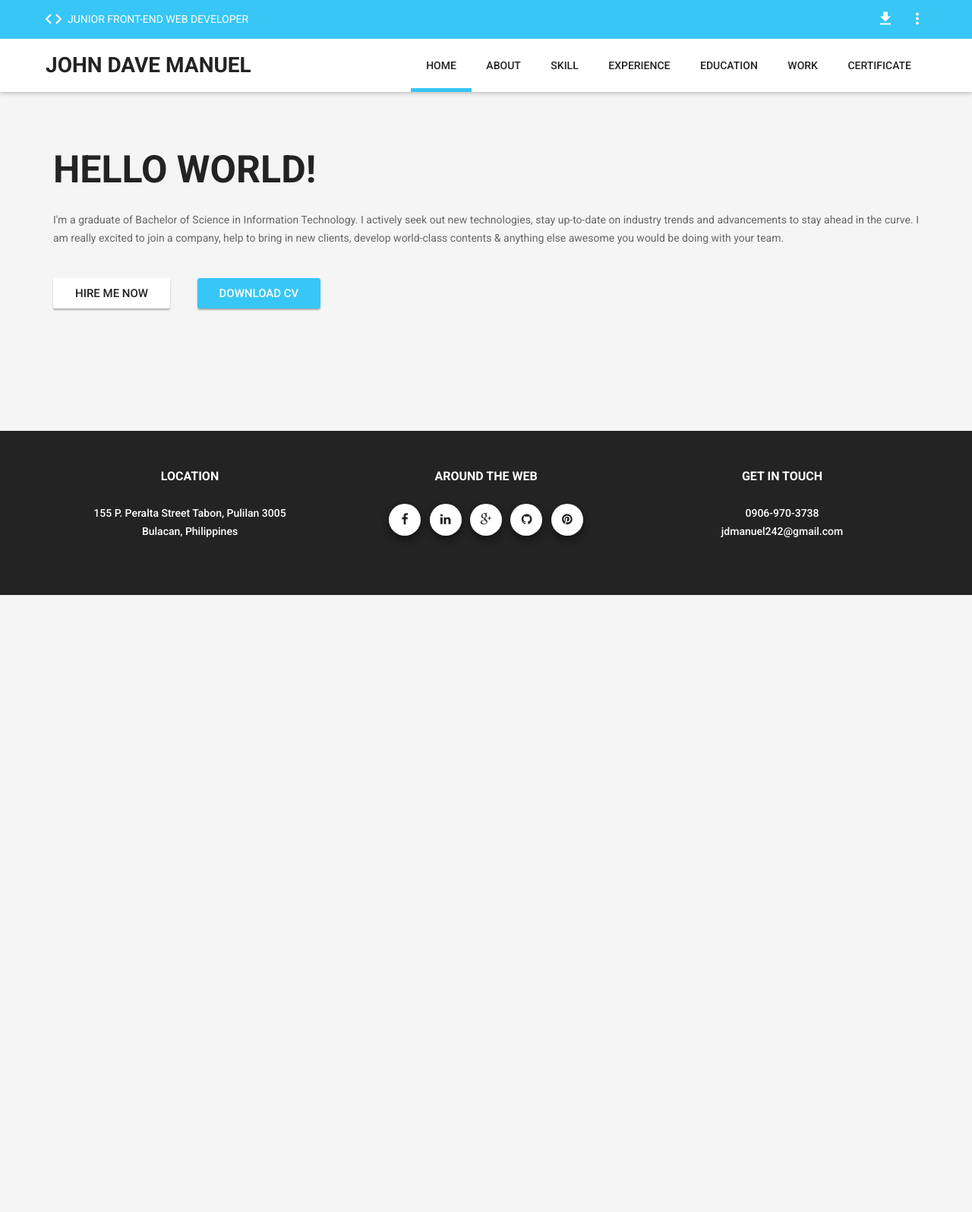
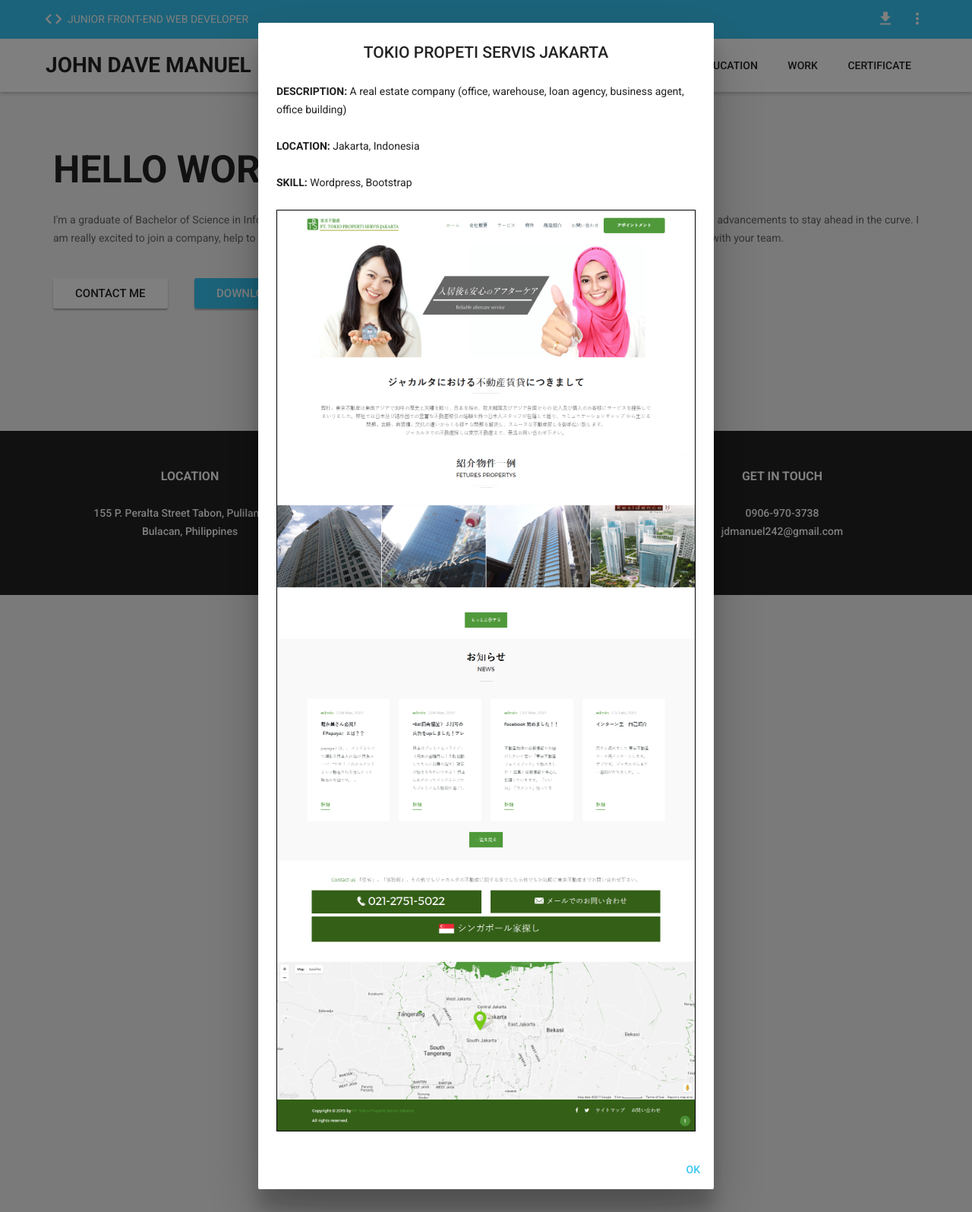
Before and after one commit to fildenn/portfolio, a PHP site: page / in a window 1280 px wide, after a click on "TOKIO PROPERTI SERVIS JAKARTA". Shown: the whole page at 76% size. Run offline with PHP 8.4, Linux system fonts and the light colour scheme; some libraries are stand-ins or nearby versions.

Commit message:
add work details add skills

```diff
--- a/css/style.css
+++ b/css/style.css
@@ -2346,3 +2346,8 @@
   .item img {
   	height: 250px !important;
   }
+
+
+  .site-img {
+  	border:1px solid black;
+  }
--- a/index.html
+++ b/index.html
@@ -267,11 +267,11 @@
 		</div><!-- modal-dialog -->
 </div><!-- modal -->
 
-<div class="modal" id="modalChat" tabindex="-1" aria-labelledby="myModalLabel-2" data-backdrop="static">
+<div class="modal" id="modalbote" tabindex="-1" aria-labelledby="myModalLabel-2" data-backdrop="static">
 		<div class="modal-dialog" role="document">
 			<div class="modal-content">
 				<div class="modal-header">
-					<h4 class="modal-title" id="myModalLabel-2">Chat Messaging</h4>
+					<h4 class="modal-title" id="myModalLabel-2">BOTE - Beauty SNS Mobile Application</h4>
 				</div>
 			<div class="modal-body">
 		       <p><strong>Description:</strong> An application that simulates sending messages like chat. </p>
@@ -295,23 +295,17 @@
 		</div><!-- modal-dialog -->
 </div><!-- modal -->
 
-<div class="modal" id="modalCalculator" tabindex="-1" aria-labelledby="myModalLabel-3" data-backdrop="static">
+<div class="modal" id="modaltokio" tabindex="-1" aria-labelledby="myModalLabel-3" data-backdrop="static">
 		<div class="modal-dialog" role="document">
 			<div class="modal-content">
 				<div class="modal-header">
-					<h4 class="modal-title" id="myModalLabel-3">Calculator</h4>
+					<h4 class="modal-title" id="myModalLabel-3">Tokio Propeti Servis Jakarta</h4>
 				</div>
 			<div class="modal-body">
-  				<p><strong>Description:</strong> An application that performs basic math operations.</p>
-      			<p><strong>Team Size:</strong> Individual</p>
-                <p><strong>Role Played:</strong> Developer</p>
-                <p><strong>Skills Used:</strong> HTML-CSS-JAVASCRIPT</p>
-                <strong>Features:</strong>
-                <br>
-		        <li>Add</li>
-		        <li>Subtract</li>
-		        <li>Multiply</li>
-		        <li>Divide</li>
+  				<p><strong>DESCRIPTION:</strong> A real estate company (office, warehouse, loan agency, business agent, office building)</p>
+      			<p><strong>LOCATION:</strong> Jakarta, Indonesia</p>
+                <p><strong>SKILL:</strong> Wordpress, Bootstrap</p>
+                <img class ="img-responsive  site-img" src="images/work/Tokio Properti Servis Jakarta.png">
 			</div>
 				<div class="modal-footer">
 					<!-- <button type="button" class="btn btn-dialog" data-dismiss="modal">Cancel</button> -->
@@ -321,20 +315,17 @@
 		</div><!-- modal-dialog -->
 </div><!-- modal -->
 
-<div class="modal" id="modalSMS" tabindex="-1" aria-labelledby="myModalLabel-4" data-backdrop="static">
+<div class="modal" id="modalonetaplifestyle" tabindex="-1" aria-labelledby="myModalLabel-3" data-backdrop="static">
 		<div class="modal-dialog" role="document">
 			<div class="modal-content">
 				<div class="modal-header">
-					<h4 class="modal-title" id="myModalLabel-4">SMS Application</h4>
+					<h4 class="modal-title" id="myModalLabel-3">One Tap Lifestyle</h4>
 				</div>
 			<div class="modal-body">
-		       <p><strong>Description:</strong> An application that can be used in sending messages in a mobile phone.</p>
-		       <p><strong>Team Size:</strong> Individual</p>
-		       <p><strong>Role Played:</strong> Developer</p>
-		       <p><strong>Skills Used:</strong> PHP</p>
-		      <strong>Feature:</strong>
-		      <br>
-		        <li>Send SMS to any PH mobile number.</li>
+  				<p><strong>DESCRIPTION:</strong> Online store that sells Karel Capek Tea from Japan</p>
+      			<p><strong>LOCATION:</strong> Singapore</p>
+                <p><strong>SKILL:</strong> OpenCart, Bootstrap</p>
+                <img class="img-responsive site-img" src="images/work/One Tap LifeStyle.png">
 			</div>
 				<div class="modal-footer">
 					<!-- <button type="button" class="btn btn-dialog" data-dismiss="modal">Cancel</button> -->
@@ -344,23 +335,17 @@
 		</div><!-- modal-dialog -->
 </div><!-- modal -->
 
-<div class="modal" id="modalPHP" tabindex="-1" aria-labelledby="myModalLabel-5" data-backdrop="static">
+<div class="modal" id="modalagex" tabindex="-1" aria-labelledby="myModalLabel-3" data-backdrop="static">
 		<div class="modal-dialog" role="document">
 			<div class="modal-content">
 				<div class="modal-header">
-					<h4 class="modal-title" id="myModalLabel-5">PHP CRUD Application</h4>
+					<h4 class="modal-title" id="myModalLabel-3">Agex International</h4>
 				</div>
 			<div class="modal-body">
-		       <p><strong>Description:</strong> An application that practices CREATE,READ,UPDATE & DELETE operations. </p>
-		       <p><strong>Team Size:</strong> Individual</p>
-		       <p><strong>Role Played:</strong> Developer</p>
-		       <p><strong>Skills Used:</strong> HTML-CSS-JAVASCRIPT-PHP</p>
-		      <strong>Features:</strong>
-		      <br>
-		        <li>View Records</li>
-		        <li>Add New Records</li>
-		        <li>Edit Existing Records</li>
-		        <li>Delete Records</li>
+  				<p><strong>DESCRIPTION:</strong> A company offers business consulting, executive protection and company credits reports</p>
+      			<p><strong>LOCATION:</strong> Tokyo, Japan</p>
+                <p><strong>SKILL:</strong> Concrete5, Foundation</p>
+                <img class ="img-responsive site-img" src="images/work/Agex International.png">
 			</div>
 				<div class="modal-footer">
 					<!-- <button type="button" class="btn btn-dialog" data-dismiss="modal">Cancel</button> -->
@@ -370,24 +355,17 @@
 		</div><!-- modal-dialog -->
 </div><!-- modal -->
 
-<div class="modal" id="modalAngular" tabindex="-1" aria-labelledby="myModalLabel-6" data-backdrop="static">
+<div class="modal" id="modalsoftbank" tabindex="-1" aria-labelledby="myModalLabel-3" data-backdrop="static">
 		<div class="modal-dialog" role="document">
 			<div class="modal-content">
 				<div class="modal-header">
-					<h4 class="modal-title" id="myModalLabel-6">Angular JS CRUD Application</h4>
+					<h4 class="modal-title" id="myModalLabel-3">Softbank Telecom Indonesia</h4>
 				</div>
 			<div class="modal-body">
-		       <p><strong>Description:</strong> An application that practices CREATE,READ,UPDATE & DELETE operations. </p>
-		       <p><strong>Team Size:</strong> Individual</p>
-		       <p><strong>Role Played:</strong> Developer</p>
-		      <p><strong>Skills Used:</strong> ANGULAR-BOOTSTRAP</p>
-		      <strong>Features:</strong>
-		      <br>
-		        <li>View Records</li>
-		        <li>Add New Records</li>
-		        <li>Edit Existing Records</li>
-		        <li>Delete Records</li>
-		        <li>Simple UI using Bootstrap</li>
+  				<p><strong>DESCRIPTION:</strong> A company provides information & communication technology development, broadband, and telephone services. Softbank Telecom offers communication solutions to individuals and companies.</p>
+      			<p><strong>LOCATION:</strong> Jakarta, Indonesia</p>
+                <p><strong>SKILL:</strong> Bootstarp, Wordpress</p>
+                <img class ="img-responsive site-img" src="images/work/Softbank Indonesia.png">
 			</div>
 				<div class="modal-footer">
 					<!-- <button type="button" class="btn btn-dialog" data-dismiss="modal">Cancel</button> -->
@@ -397,115 +375,6 @@
 		</div><!-- modal-dialog -->
 </div><!-- modal -->
 
-<div class="modal" id="modalPinPointer" tabindex="-1" aria-labelledby="myModalLabel-7" data-backdrop="static">
-		<div class="modal-dialog" role="document">
-			<div class="modal-content">
-				<div class="modal-header">
-					<h4 class="modal-title" id="myModalLabel-7">Pin Pointer</h4>
-				</div>
-			<div class="modal-body">
-       <p><strong>Description:</strong> An application that can be used in emergency situations, combination of an Android app, a website and a hardware.</p>
-       <p><strong>Team Size:</strong> 6 members</p>
-       <p><strong>Role Played:</strong> Developer-Tester-Designer</p>
-       <p><strong>Skills Used:</strong> PHP-MYSQL-JAVA</p>
-       <!-- <p><strong>Website URL:</strong> <a target= "_blank" href="https://www.pinpointerbyjohndavemanuel.comuf.com"> Pin Pointer</a></p> -->
-       <!-- <p><strong>Android APK:</strong><a target= "_blank" href="downloadfileapk.php"> Pin Pointer.apk</a></p> -->
-			</div>
-				<div class="modal-footer">
-					<!-- <button type="button" class="btn btn-dialog" data-dismiss="modal">Cancel</button> -->
-					<button type="button"  data-dismiss="modal" class="btn btn-dialog">OK</button>
-				</div>
-			</div><!-- modal-content -->
-		</div><!-- modal-dialog -->
-</div><!-- modal -->
-
-<div class="modal" id="modalEmail" tabindex="-1" aria-labelledby="myModalLabel-8" data-backdrop="static">
-		<div class="modal-dialog" role="document">
-			<div class="modal-content">
-				<div class="modal-header">
-					<h4 class="modal-title" id="myModalLabel-8">E-mail Emulator</h4>
-				</div>
-			<div class="modal-body">
-			   <p><strong>Project Name:</strong> E-mail Emulator </p>
-		       <p><strong>Description:</strong> An application that emulates sending e-mails.</p>
-		       <p><strong>Team Size:</strong> 5 members</p>
-		       <p><strong>Role Played:</strong> Designer-Tester</p>
-		       <p><strong>Skills Used:</strong> PYTHON</p>
-		      <strong>Features:</strong>
-		      <br>
-		        <li>User registration</li>
-		        <p>a. Provide window/form for registration and log-in.<br/>
-		        b. Register an account with the following information: (Complete Name, user name, password and Email Address)<br/>
-		        c. Email address can be used once. d. Username must be 8-16 characters long(alphanumeric)<br/>
-		        e. Password must contain at least 1 uppercase character/letter (alphanumeric)</p>
-
-		        <li>Server</li>
-		        <p> a.The server can handle 4 or more client connections. <br/>
-		        b. The server will validate if the user account or email used for registration is existing or not. <br/>
-		        c.  If not, server will notify the user that he is currently using an existing account or email. d. <br/>
-		        d. If registration has been successfully made, server will add and save the new user’s account to a text file. And the new user may now use his account to log-in.  </p>
-
-		        <li>Log-in/Log-out</li>
-		        <p>a. If user wants to log-in, his account can be used by a single machine at a time. <br/>
-		         b. User can log-out his account. </p>
-
-		        <li>Email: </li>
-		        <p>a. Online users can compose and send messages to online users through their email address. You can provide icon for Compose Email. <br/>
-		           b. Online users can compose and send messages to offline users through their email address. <br/>
-		           c. If the user is online, notify the receiver that he has a new unread message from another online user. Provide counter to Inbox if necessary. <br/>
-		           d. If the recipient is offline, recipient will notify that he has Unread Messages on his INBOX, once he is online.  e. Provide counter on his Inbox, for the number of UNREAD MESSAGES. </p>
-
-		        <li>Emoticons</li>
-		        <p>a. The user may use string values to send emoticons </br>
-		           b. Provide Clickable icons </p>
-
-		        <li>Filter</li>
-		        <p>a. The server filters the messages sent by the user, if it contains a foul word, and convert it to random special characters. </p>
-
-
-		        <li>Skins/Themes</li>
-		        <p> a. Provide 3 or more themes. <br/>
-		         b. Users can change their themes/skins for their desired environment</p>
-
-		        <li>History</li>
-		        <p> a. The server captures and records all the online users provided their account names or email addresses. <br/>
-		            b. The servers capture user’s conversation, messages, emoticons, including the sender and the recipient. <br/>
-		            c. The server can capture users who changed their themes. </p>
-			</div>
-				<div class="modal-footer">
-					<!-- <button type="button" class="btn btn-dialog" data-dismiss="modal">Cancel</button> -->
-					<button type="button"  data-dismiss="modal" class="btn btn-dialog">OK</button>
-				</div>
-			</div><!-- modal-content -->
-		</div><!-- modal-dialog -->
-</div><!-- modal -->
-
-<div class="modal" id="modalConversion" tabindex="-1" aria-labelledby="myModalLabel-9" data-backdrop="static">
-		<div class="modal-dialog" role="document">
-			<div class="modal-content">
-				<div class="modal-header">
-					<h4 class="modal-title" id="myModalLabel-9">Conversion Application</h4>
-				</div>
-			<div class="modal-body">
-			       <p><strong>Description:</strong> An application that can be used in different unit conversions.</p>
-			       <p><strong>Team Size:</strong> 2 members</p>
-			       <p><strong>Role Played:</strong> Developer-Tester</p>
-			       <p><strong>Skills Used:</strong> JAVA</p>
-			      <strong>Features:</strong>
-			      <br>
-			        <li>Log In</li>
-			        <li>Number System Conversion</li>
-			        <li>Temperature Conversion</li>
-			        <li>Metric System Conversion</li>
-			        <li>Time Conversion</li>
-			</div>
-				<div class="modal-footer">
-					<!-- <button type="button" class="btn btn-dialog" data-dismiss="modal">Cancel</button> -->
-					<button type="button"  data-dismiss="modal" class="btn btn-dialog">OK</button>
-				</div>
-			</div><!-- modal-content -->
-		</div><!-- modal-dialog -->
-</div><!-- modal -->
 
 <div class="modal" id="modalThesis" tabindex="-1" aria-labelledby="myModalLabel-10" data-backdrop="static">
 		<div class="modal-dialog" role="document">
@@ -703,7 +572,7 @@
 							<div class="col-sm-12 vertical-center padding-fix">
 								<h1>HELLO WORLD!</h1>
 								<p style="text-align:justify;">I'm a graduate of Bachelor of Science in Information Technology. I actively seek out new technologies, stay up-to-date on industry trends and advancements to stay ahead in the curve. I am really excited to join a company, help to bring in new clients, develop world-class contents &amp; anything else awesome you would be doing with your team.</p>
-								<p class="button-row"><a href="#" id="btnhiremenow" class="button solid-button white">Hire Me Now</a>
+								<p class="button-row"><a href="#" id="btnhiremenow" class="button solid-button white">CONTACT ME</a>
 								<a href="#" class="button solid-button purple" data-toggle="modal" data-target="#modalcv">Download CV</a></p>
 							</div> <!-- end .col-sm-7 -->
 <!-- 							<div class="col-sm-5 vertical-center">
@@ -741,50 +610,44 @@
 					<div class="container">
 						<h2>My Skills</h2>
 						<div class="row">
-							<div class="col-sm-6">
-								<h4>Technical Skills</h4>
-								<label class="progress-bar-label"><abbr title="Hyper Text Markup Language">HTML</abbr></label>
-								<div class="progress">
-									<div class="progress-bar" role="progressbar" aria-valuenow="50" aria-valuemin="0" aria-valuemax="100">
-										<span>50%</span>
-									</div> <!-- end .progress-bar -->
-								</div> <!-- end .progress -->
-								<label class="progress-bar-label"><abbr title="Cascading Style Sheets">CSS</abbr></label>
-								<div class="progress">
-									<div class="progress-bar" role="progressbar" aria-valuenow="40" aria-valuemin="0" aria-valuemax="100">
-										<span>40%</span>
-									</div> <!-- end .progress-bar -->
-								</div> <!-- end .progress -->
-								<label data-toggle="tooltip" title="test" class="progress-bar-label">JavaScript</label>
-								<div class="progress">
-									<div class="progress-bar" role="progressbar" aria-valuenow="40" aria-valuemin="0" aria-valuemax="100">
-										<span>40%</span>
-									</div> <!-- end .progress-bar -->
-								</div> <!-- end .progress -->
-								<label class="progress-bar-label">Adobe Photoshop</label>
-								<div class="progress">
-									<div class="progress-bar" role="progressbar" aria-valuenow="40" aria-valuemin="0" aria-valuemax="100">
-										<span>40%</span>
-									</div> <!-- end .progress-bar -->
-								</div> <!-- end .progress -->
+							<div class="col-sm-4">
+								<h4>Web Development</h4>
+								<div class="row">
+									<div class="col-sm-6">
+										<ul class="list-icons purple bold-list">
+											<li><i class="md-arrow-forward"></i>HTML</li>
+											<li><i class="md-arrow-forward"></i>CSS</li>
+											<li><i class="md-arrow-forward"></i>JavaScript</li>
+											<li><i class="md-arrow-forward"></i>jQuery</li>
+											<li><i class="md-arrow-forward"></i>Wordpress</li>
+										</ul>
+									</div> <!-- end .col-sm-6 -->
+
+								</div> <!-- end .row -->
 							</div> <!-- end .col-sm-6 -->
-							<div class="col-sm-6">
-								<h4>Entry-Level Knowledge</h4>
+							<div class="col-sm-4">
+								<h4>Framework</h4>
 								<div class="row">
 									<div class="col-sm-6">
 										<ul class="list-icons purple bold-list">
 											<li><i class="md-arrow-forward"></i>Bootstrap</li>
 											<li><i class="md-arrow-forward"></i>Materialize</li>
-											<li><i class="md-arrow-forward"></i>SASS</li>
-											<li><i class="md-arrow-forward"></i>Bower</li>
-											<li><i class="md-arrow-forward"></i>Git</li>
-											<li><i class="md-arrow-forward"></i>Gulp / Grunt</li>
+											<li><i class="md-arrow-forward"></i>Foundation</li>
 										</ul>
 									</div> <!-- end .col-sm-6 -->
+
+								</div> <!-- end .row -->
+							</div> <!-- end .col-sm-6 -->
+														<div class="col-sm-4">
+								<h4>Tools</h4>
+								<div class="row">
 									<div class="col-sm-6">
 										<ul class="list-icons purple bold-list">
+											<li><i class="md-arrow-forward"></i>Git</li>
+											<li><i class="md-arrow-forward"></i>Photoshop</li>
 										</ul>
 									</div> <!-- end .col-sm-6 -->
+
 								</div> <!-- end .row -->
 							</div> <!-- end .col-sm-6 -->
 						</div> <!-- end .row -->
@@ -939,16 +802,6 @@
 										<!-- </div>  --><!-- end .meta -->
 									<!-- </a> --> <!-- end .overlay -->
 								<!-- </div> --> <!-- end .item -->
-								<div class="item work" data-toggle="modal" data-target="#modalbote">
-									<img src="images/work/bote.png" alt="Computer Icon" class="img-responsive">
-									<a href="#" class="overlay">
-										<div class="background"></div>
-										<div class="meta">
-											<span class="title">BOTE</span>
-											<span class="category"></span>
-										</div> <!-- end .meta -->
-									</a> <!-- end .overlay -->
-								</div> <!-- end .item -->
 								<div class="item work" data-toggle="modal" data-target="#modalonetaplifestyle">
 									<img src="images/work/Aliccebanner.jpg" alt="Computer Icon" class="img-responsive">
 									<a href="#" class="overlay">
@@ -975,6 +828,16 @@
 										<div class="background"></div>
 										<div class="meta">
 											<span class="title">Tokio Properti Servis Jakarta</span>
+											<span class="category"></span>
+										</div> <!-- end .meta -->
+									</a> <!-- end .overlay -->
+								</div> <!-- end .item -->
+								<div class="item work" data-toggle="modal" data-target="#modalsoftbank">
+									<img src="images/work/softbank.png" alt="Computer Icon" class="img-responsive">
+									<a href="#" class="overlay">
+										<div class="background"></div>
+										<div class="meta">
+											<span class="title">Softbank Telecom Indonesia</span>
 											<span class="category"></span>
 										</div> <!-- end .meta -->
 									</a> <!-- end .overlay -->
```
Also changed, not shown: images/work/Agex International.png (added), images/work/One Tap LifeStyle.png (added), images/work/Softbank Indonesia.png (added), images/work/Tokio Properti Servis Jakarta.png (added), 1 other file.
